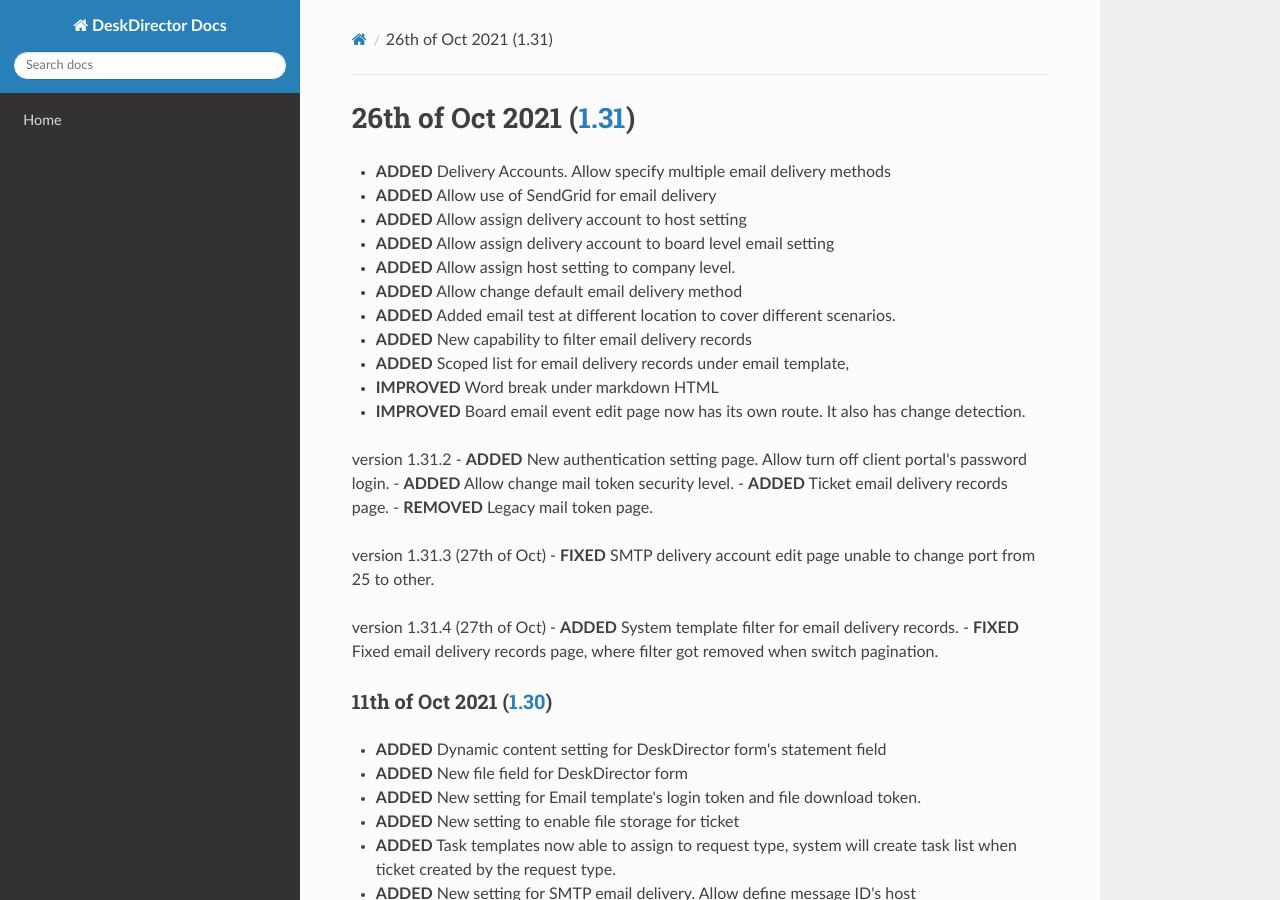
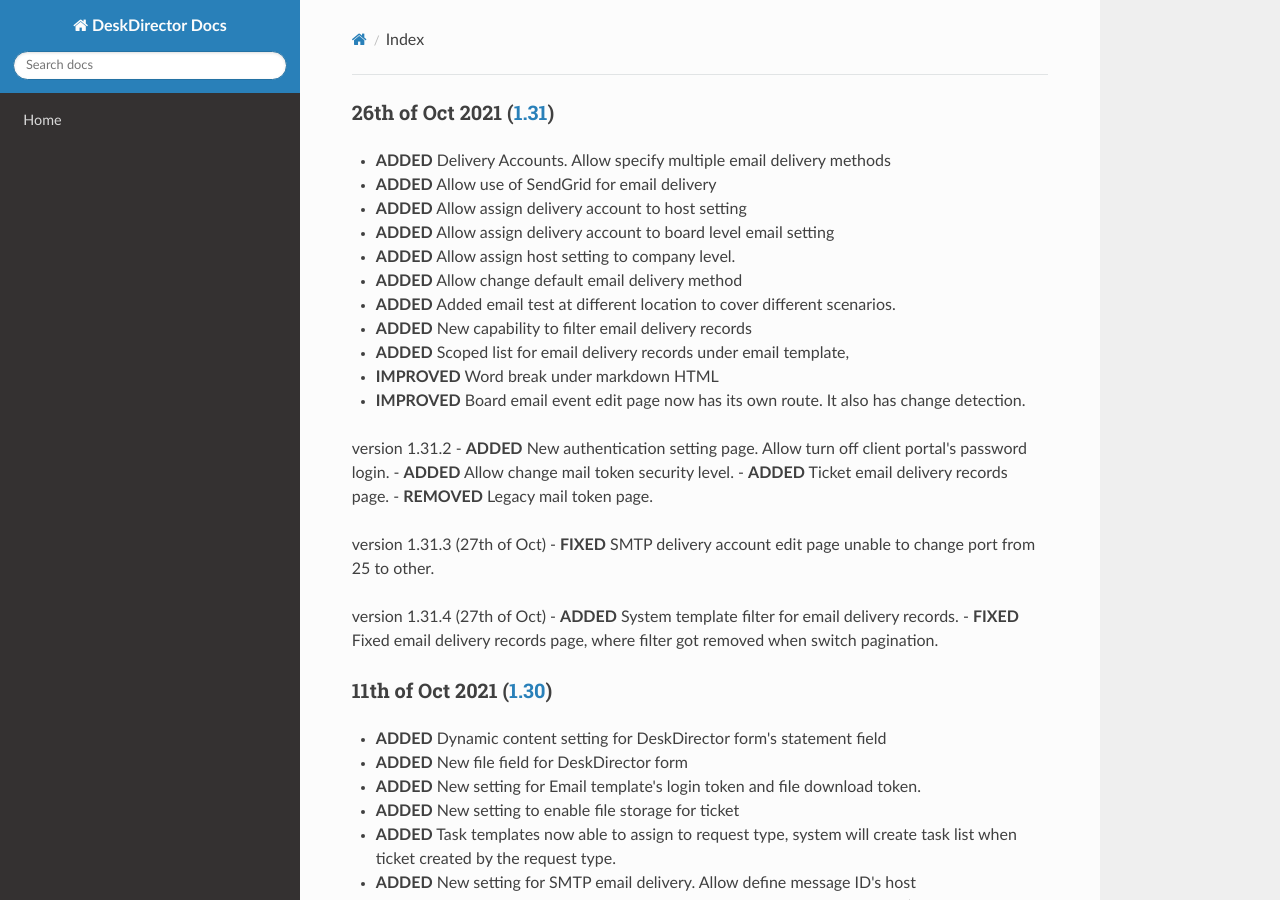
Before and after one commit to DeskDirector/docs, an MkDocs documentation site: the page built from docs/_release/admin/README.md, in a window 1280 px wide and 900 px high. Built offline with MkDocs 1.6.1, drawn with Linux system fonts in a browser that asks for light colours; nearby versions of some CDN libraries; old or Windows-style settings are respelled for this version of MkDocs.

Commit message:
Update README.md

```diff
--- a/docs/_release/admin/README.md
+++ b/docs/_release/admin/README.md
@@ -1,4 +1,4 @@
-# 26th of Oct 2021 ([1.31](v1.31.1))
+### 26th of Oct 2021 ([1.31](v1.31.1))
 - **ADDED** Delivery Accounts. Allow specify multiple email delivery methods
 - **ADDED** Allow use of SendGrid for email delivery
 - **ADDED** Allow assign delivery account to host setting
```
